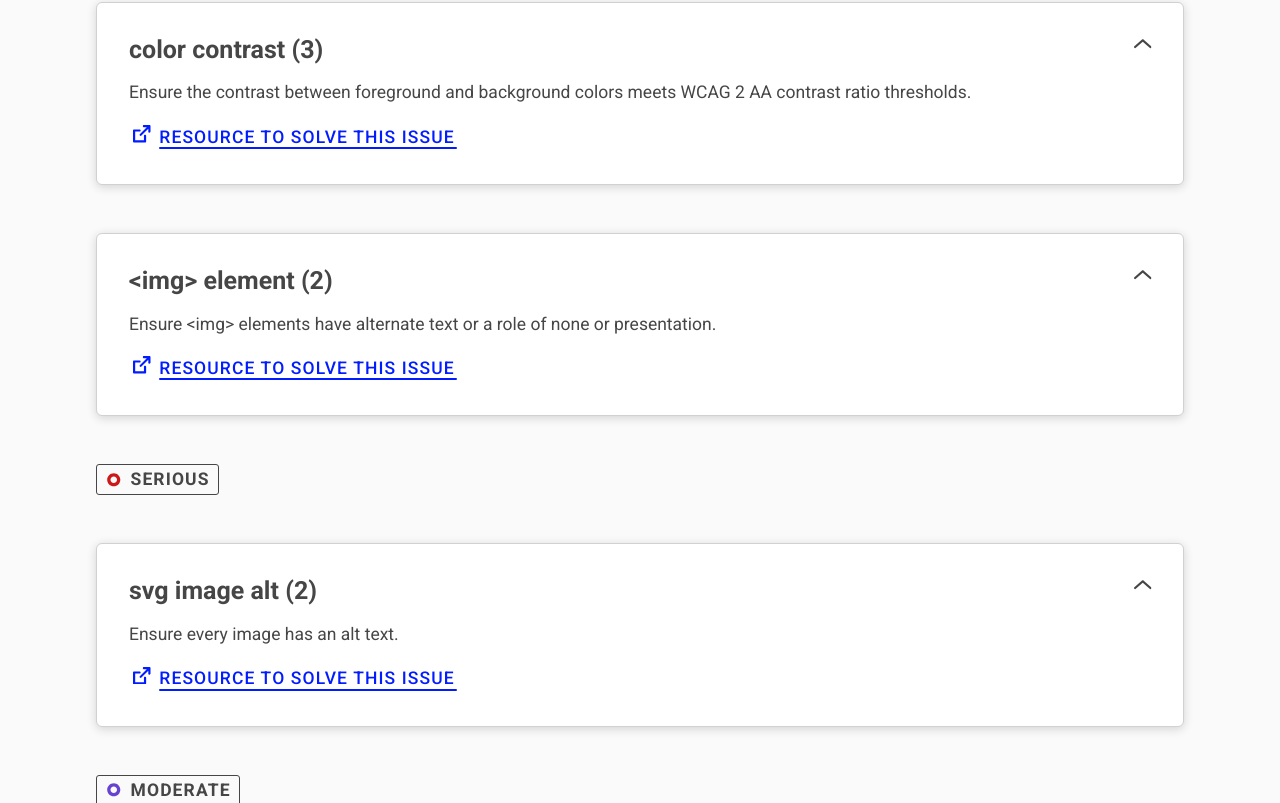
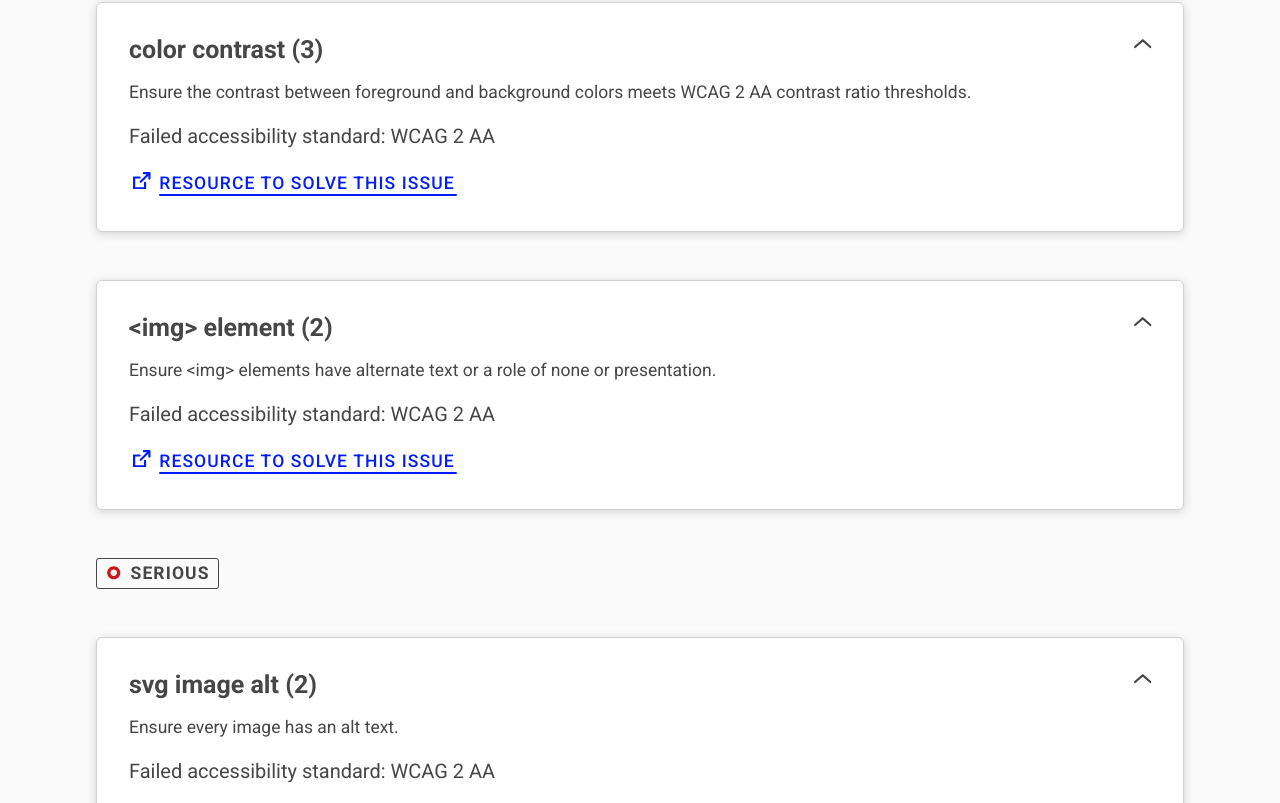
Before and after one commit to accessibility-tools/website, a Next.js app: page /report in a window 1280 px wide. Shown: the part 1497-2300 px from the top of the page. Built offline with nearby package versions, Linux system fonts and the light colour scheme.

Commit message:
details card summary part update

```diff
--- a/src/components/report/DetailsCard.jsx
+++ b/src/components/report/DetailsCard.jsx
@@ -4,7 +4,6 @@ import styled from "styled-components";
 import { color } from "../../shared/style";
 import Stack from "../layout-components/Stack";
 import Link from "../links/Link";
-import Icon from "../icon/Icon";
 import ArrowIcon from "../icon/ArrowIcon";
 import FixElement from "./FixElement";
 
@@ -43,14 +42,9 @@ const Summary = styled.summary`
   }
 `;
 
-const SubTitle = styled.p`
+const Subtitle = styled.p`
   font-weight: bold;
-`;
-
-const FailedWrapper = styled.div`
-  svg {
-    margin-right: 0.5rem;
-  }
+  font-size: 1.25rem;
 `;
 
 const DetailsCard = ({ issueData }) => {
@@ -58,13 +52,14 @@ const DetailsCard = ({ issueData }) => {
   const handleOpen = event => {
     setOpened(event.currentTarget.open);
   };
-  const { title, summary, resource, failedStandards, fixes } = issueData;
+  const { title, summary, resource, failedStandard, fixes } = issueData;
   return (
     <Details onToggle={handleOpen}>
       <Summary>
         <div>
           <h3>{`${title} (${fixes.length})`}</h3>
           <p>{summary}</p>
+          <Subtitle>{`Failed accessibility standard: ${failedStandard}`}</Subtitle>
           <Link
             url={resource}
             text="Resource to solve this issue"
@@ -78,27 +73,10 @@ const DetailsCard = ({ issueData }) => {
       </Summary>
 
       <Stack space="medium">
-        <Stack space="small">
-          <SubTitle>Failed accessibility standards</SubTitle>
-          {failedStandards.map((failedStandard, index) => (
-            <FailedWrapper key={`${title} failed standard ${index}`}>
-              <Icon icon="extLink" />
-              <span>{failedStandard.name}</span>
-            </FailedWrapper>
-          ))}
-          <Link
-            url="/"
-            text="WHAT ARE ACCESSIBILITY STANDARDS?"
-            icon="manicule"
-            isExternal={true}
-          />
-        </Stack>
-        <div>
-          <SubTitle>Required fixes</SubTitle>
-          {fixes.map((fix, index) => (
-            <FixElement key={`${title} required fix ${index}`} fixData={fix} />
-          ))}
-        </div>
+        <Subtitle>Which elements should be fixed?</Subtitle>
+        {fixes.map((fix, index) => (
+          <FixElement key={`${title} required fix ${index}`} fixData={fix} />
+        ))}
       </Stack>
     </Details>
   );
--- a/src/data/reportData.js
+++ b/src/data/reportData.js
@@ -5,11 +5,7 @@ export const mockReportData = {
       summary:
         "Ensure the contrast between foreground and background colors meets WCAG 2 AA contrast ratio thresholds.",
       resource: "/",
-      failedStandards: [
-        { name: "WCAG 2 AA", link: "/" },
-        { name: "WCAG 1.4.3", link: "/" },
-        { name: "CAT.COLOR", link: "/" },
-      ],
+      failedStandard: "WCAG 2 AA",
       fixes: [
         {
           summary:
@@ -51,10 +47,7 @@ export const mockReportData = {
       summary:
         "Ensure <img> elements have alternate text or a role of none or presentation.",
       resource: "/",
-      failedStandards: [
-        { name: "WCAG 2 A", link: "/" },
-        { name: "WCAG 1.1.1", link: "/" },
-      ],
+      failedStandard: "WCAG 2 AA",
       fixes: [
         {
           summary: "1 <img> element has no alternate text.",
@@ -88,10 +81,7 @@ export const mockReportData = {
       title: "svg image alt",
       summary: "Ensure every image has an alt text.",
       resource: "/",
-      failedStandards: [
-        { name: "WCAG 2 A", link: "/" },
-        { name: "WCAG 1.1.1", link: "/" },
-      ],
+      failedStandard: "WCAG 2 AA",
       fixes: [
         {
           summary: "1 svg element has no alternate text.",
@@ -119,10 +109,7 @@ export const mockReportData = {
       title: "landmarks",
       summary: "Ensure all page content is contained by landmarks.",
       resource: "/",
-      failedStandards: [
-        { name: "WCAG 2 AA", link: "/" },
-        { name: "CAT.KEYBOARD", link: "/" },
-      ],
+      failedStandard: "WCAG 2 AA",
       fixes: [
         {
           summary: "1 element is not contained by landmarks.",
```
